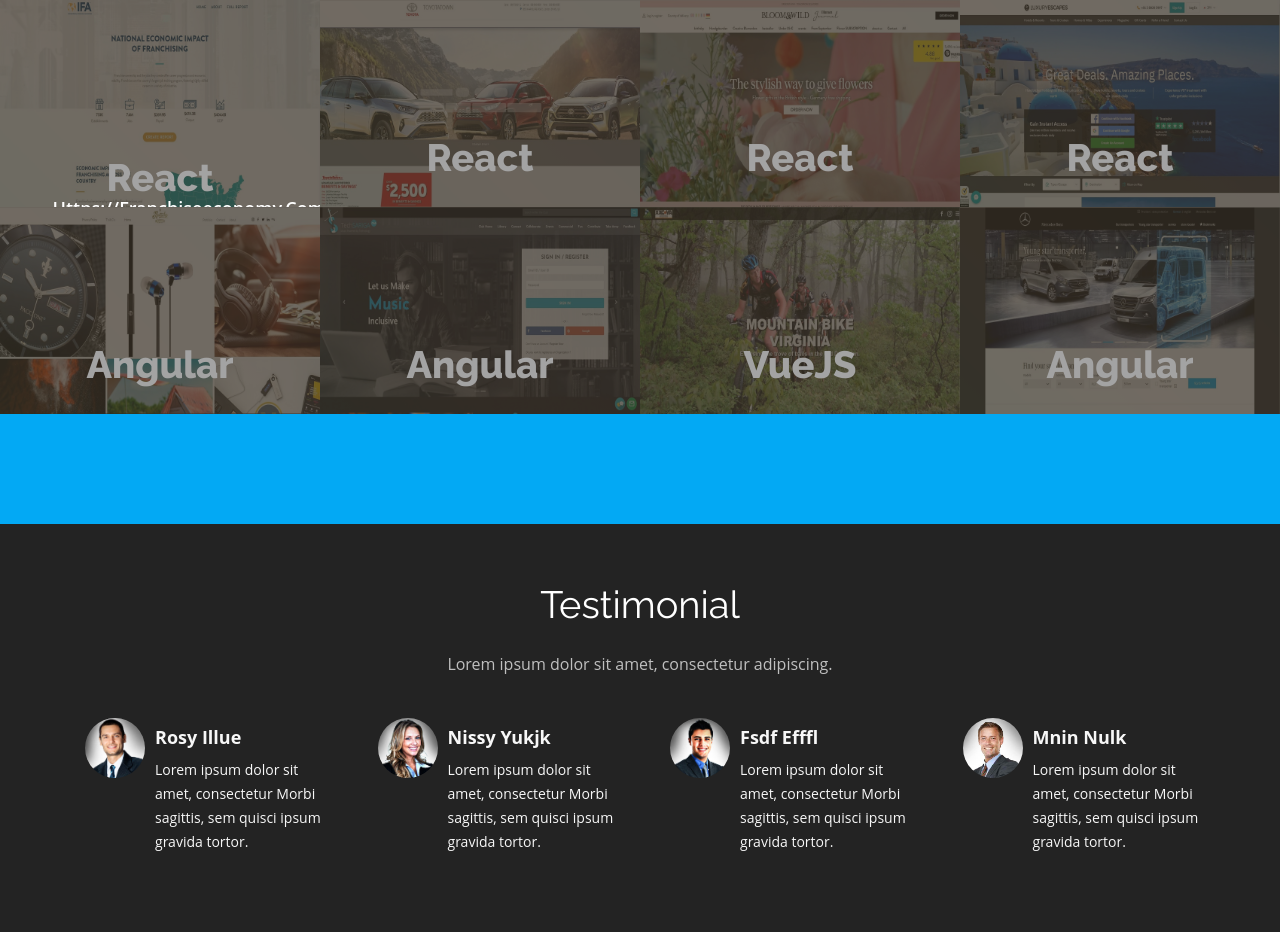
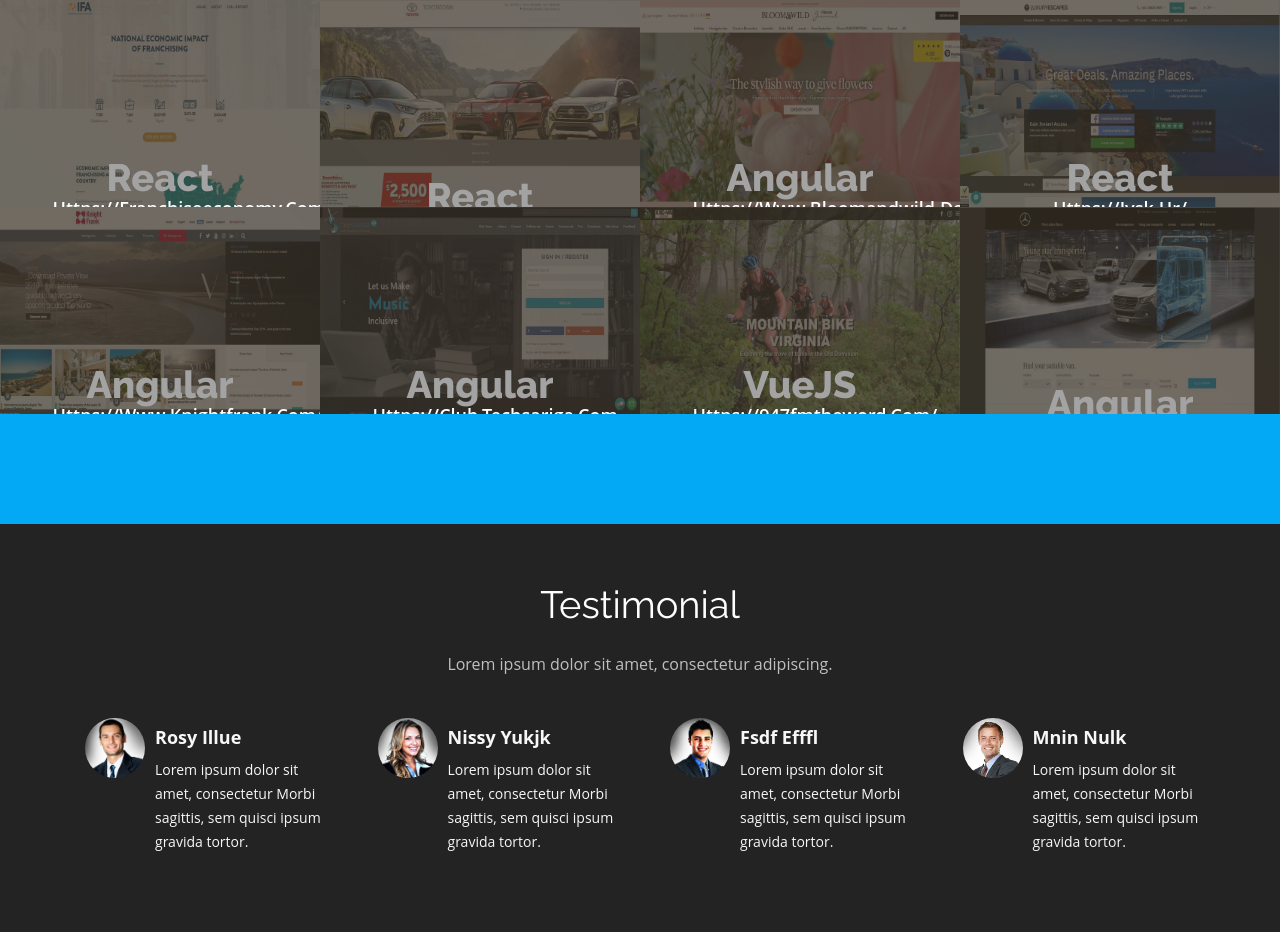
Before and after one commit to heracules1020/AngularLandingPage, an Angular app: page / in a window 1280 px wide. Shown: the part 3590-4522 px from the top of the page. Built offline with nearby package versions, Linux system fonts and the light colour scheme.

Commit message:
site URL

```diff
--- a/src/app/content/content.component.html
+++ b/src/app/content/content.component.html
@@ -75,9 +75,9 @@
         </div>
        	<figcaption>
           <div>
-            <a href="../../assets/img/portfolio_pic2.jpg" class="fancybox">
-            <h2><span>React</span></h2>
-                <p>React,Express,Node,Gatsby</p>
+            <a href="https://www.toyota-town.com/" class="fancybox">
+              <h2><span>React<br/><h3>https://www.toyota-town.com/</h3></span></h2>
+                  <p>React,Express,Node,Gatsby React,Express,Node,Gatsby</p>
             </a>
           </div>
 		  	</figcaption>
@@ -85,14 +85,14 @@
       <!--/Portfolio Item -->
 
       <!-- Portfolio Item -->
-      <figure style="position: absolute; left: 0px; top: 0px; transform: translate3d(674px, 0px, 0px) scale3d(1, 1, 1); width: 337px; opacity: 1;" class="portfolio-item one-four  react php isotope-item effect-oscar">
+      <figure style="position: absolute; left: 0px; top: 0px; transform: translate3d(674px, 0px, 0px) scale3d(1, 1, 1); width: 337px; opacity: 1;" class="portfolio-item one-four  angular php isotope-item effect-oscar">
         <div class="portfolio_img"> <img src="../../assets/img/portfolio_pic3.jpg" alt="Portfolio 1">
         </div>
         <figcaption>
           <div>
-            <a href="../../assets/img/portfolio_pic3.jpg" class="fancybox">
-            <h2><span>React</span></h2>
-                <p>ReactJS, PHP</p>
+            <a href="https://www.bloomandwild.de/" class="fancybox">
+              <h2><span>Angular<br/><h3>https://www.bloomandwild.de/</h3></span></h2>
+                  <p>Angular, PHP</p>
             </a>
           </div>
 			  </figcaption>
@@ -105,9 +105,9 @@
         </div>
          <figcaption>
           <div>
-            <a href="../../assets/img/portfolio_pic4.jpg" class="fancybox">
-            <h2> <span>React</span></h2>
-                <p>ReactJS, Node</p>
+            <a href="https://jysk.hr/" class="fancybox">
+              <h2><span>React<br/><h3>https://jysk.hr/</h3></span></h2>
+                  <p>ReactJS, Node</p>
             </a>
           </div>
 		  	</figcaption>
@@ -120,8 +120,8 @@
         </div>
         <figcaption>
           <div>
-            <a href="../../assets/img/portfolio_pic5.jpg" class="fancybox">
-            <h2><span>Angular</span></h2>
+            <a href="https://www.knightfrank.com/blog/" class="fancybox">
+            <h2><span>Angular<br/><h3>https://www.knightfrank.com/blog/</h3></span></h2>
                 <p>Angular, ExpressJS, NodeJS, Angular Universal</p>
             </a>
           </div>
@@ -135,9 +135,9 @@
         </div>
         <figcaption>
           <div>
-            <a href="../../assets/img/portfolio_pic6.jpg" class="fancybox">
-            <h2><span>Angular</span></h2>
-                <p>Agnular, PHP</p>
+            <a href="https://club.techsariga.com" class="fancybox">
+              <h2><span>Angular<br/><h3>https://club.techsariga.com</h3></span></h2>
+                  <p>Agnular, PHP</p>
             </a>
           </div>
         </figcaption>
@@ -150,8 +150,8 @@
         </div>
         <figcaption>
           <div>
-            <a href="../../assets/img/portfolio_pic7.jpg" class="fancybox">
-            <h2><span>VueJS</span></h2>
+            <a href="https://947fmtheword.com/" class="fancybox">
+            <h2><span>VueJS<br/><h3>https://947fmtheword.com/</h3></span></h2>
                 <p>VueJS, NodeJS, NuxtJS</p>
             </a>
           </div>
@@ -165,8 +165,8 @@
         </div>
         <figcaption>
           <div>
-            <a href="../../assets/img/portfolio_pic8.jpg" class="fancybox">
-            <h2><span>Angular</span></h2>
+            <a href="https://vans.mercedes-benz.net/de-de/home" class="fancybox">
+            <h2><span>Angular<br/><h3>https://vans.mercedes-benz.net/de-de/home</h3></span></h2>
                 <p>Angular,Angular Universal,AWS,PHP</p>
             </a>
           </div>
```
Also changed, not shown: src/assets/img/portfolio_pic5.jpg.
